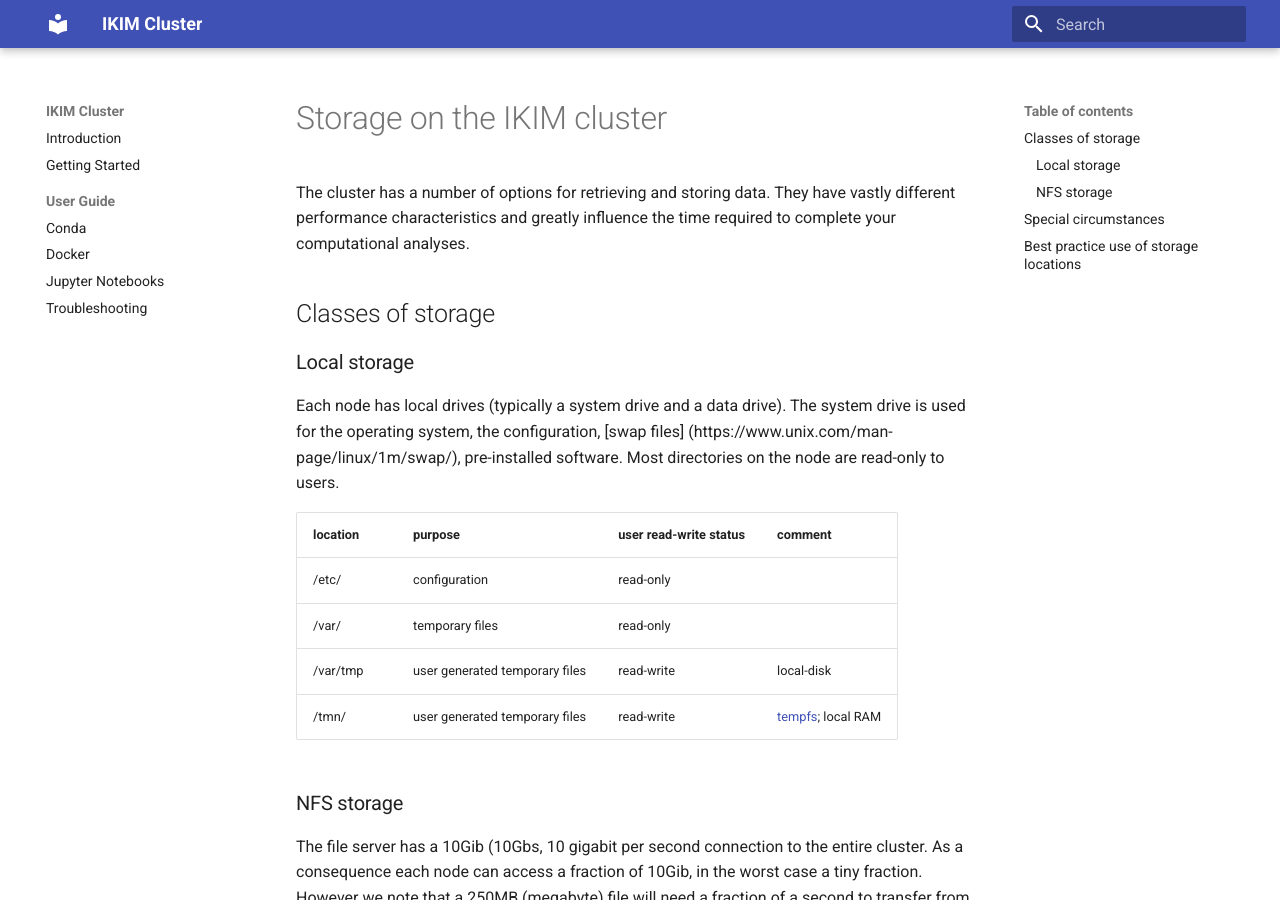
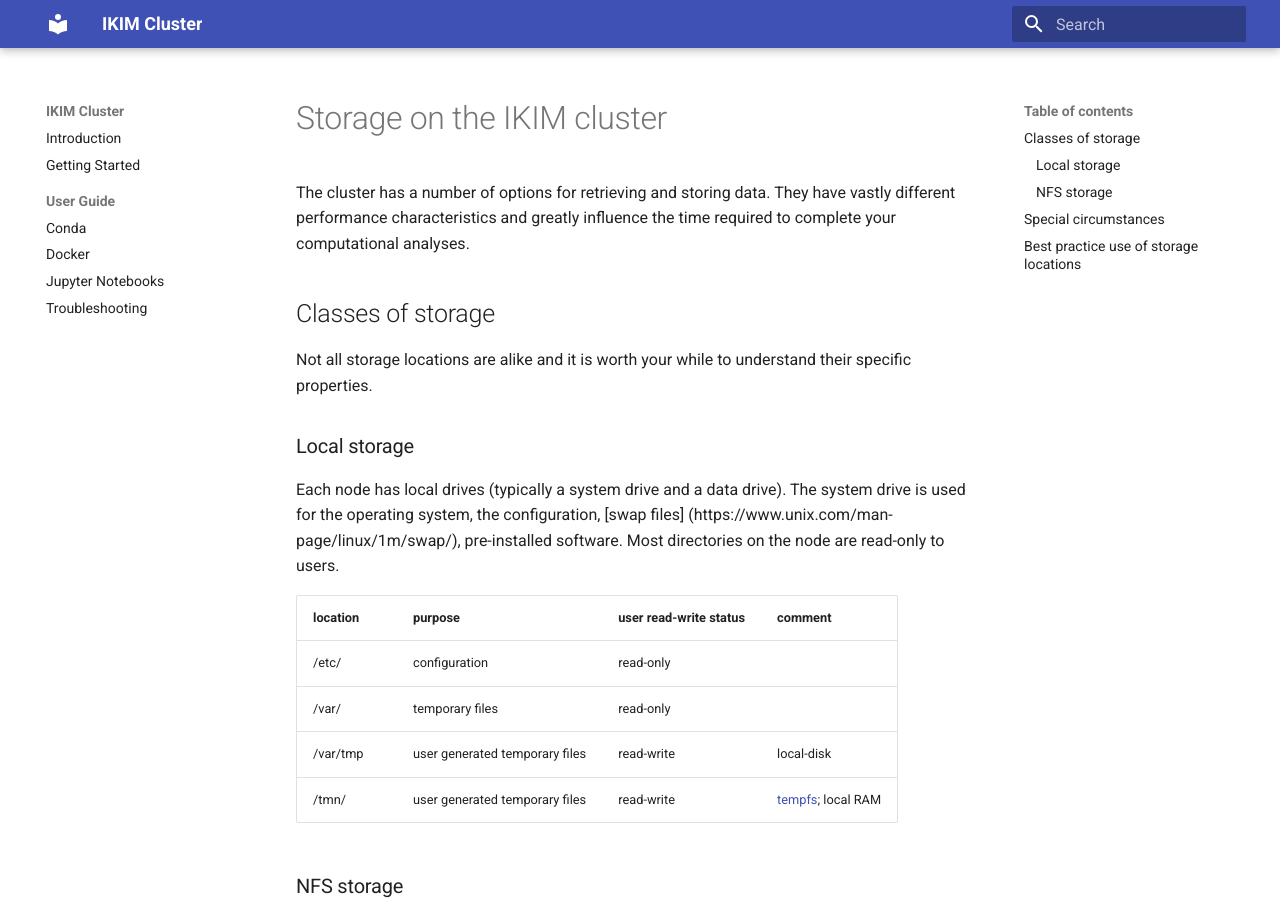
Before and after one commit to IKIM-Essen/ClusterDocs, an MkDocs documentation site: the page built from docs/storage.md, in a window 1280 px wide and 900 px high. Built offline with MkDocs 1.6.1 and Material for MkDocs 9.7.7, drawn with Linux system fonts in a browser that asks for light colours.

```diff
--- a/docs/storage.md
+++ b/docs/storage.md
@@ -4,22 +4,21 @@ The cluster has a number of options for retrieving and storing data. They have v
 
 ## Classes of storage
 
+Not all storage locations are alike and it is worth your while to understand their specific properties.
+
 ### Local storage
+
 Each node has local drives (typically a system drive and a data drive). The system drive is used for the operating system, the configuration, [swap files] (https://www.unix.com/man-page/linux/1m/swap/), pre-installed software. Most directories on the node are read-only to users.
-
 
 | location | purpose | user read-write status | comment |
 | ---  | --- |  -- | ---|
 | /etc/    | configuration | read-only |  |
 | /var/    | temporary files | read-only |  |
 | /var/tmp | user generated temporary files | read-write | local-disk |
-| /tmn/    | user generated temporary files | read-write | [tempfs](https://en.wikipedia.org/wiki/Tmpfs); local RAM
-
-
-
-
+| /tmn/    | user generated temporary files | read-write | [tempfs](https://en.wikipedia.org/wiki/Tmpfs); local RAM |
 
 ### NFS storage
+
 The file server has a 10Gib (10Gbs, 10 gigabit per second connection to the entire cluster. As a consequence each node can access a fraction of 10Gib, in the worst case a tiny fraction. However we note that a 250MB (megabyte) file will need a fraction of a second to transfer from the server to the client. This rather brilliant performance stats drastically change if and when random IO (as in not streaming large files, write-locking files, etc.) enter the equation. Those complex operations are best left to local disk.
 
 As a consequence, using local files or cached files is a good idea to ensure good runtime performance.
@@ -38,8 +37,8 @@ The projects directory provides a means to generate project specific storage, ty
 
 The `/groups` directory is identical to `/projects` in technology. However every group on the organization has their own subdirectory.
 
+## Special circumstances
 
-## Special circumstances
 We note that when using Linux containers (aka [docker)[./docker)) special attention is needed to ensure storage locations are in place and behave as expected.
 
 ## Best practice use of storage locations
```
